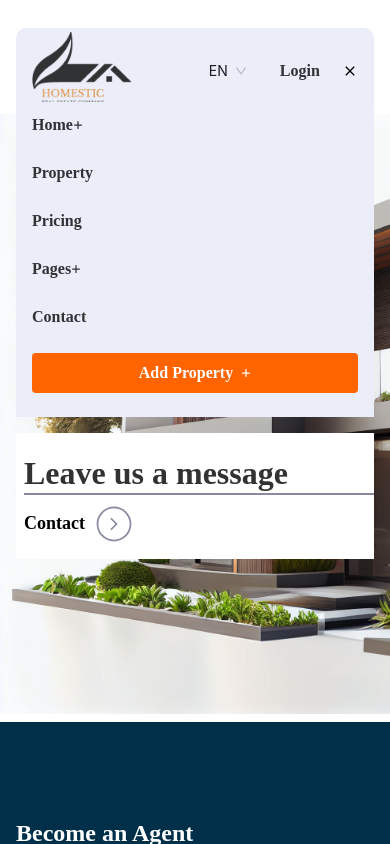
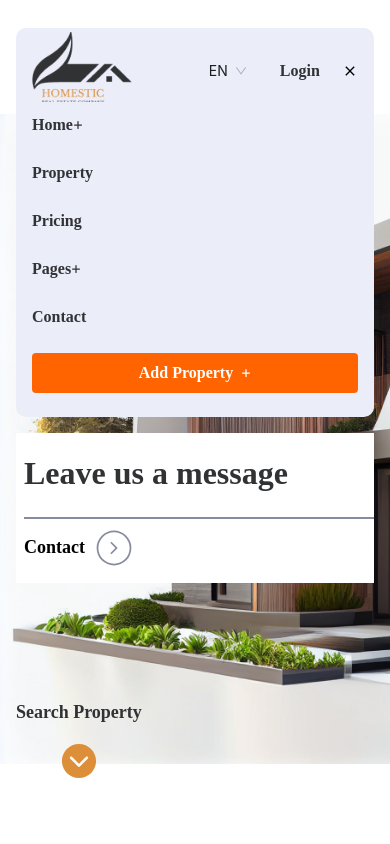
Before and after one commit to Tasniasamia/Project_Structure, a Next.js app: page /home4 in a window 390 px wide. Both pictures are taken after a click on the icon 350 px from the left and 71 px from the top of the page. Shown: the top 844 px of the page. Built offline with nearby package versions, Linux system fonts and the light colour scheme.

Commit message:
hero of home4

```diff
--- a/app/components/(site)/home4/hero.js
+++ b/app/components/(site)/home4/hero.js
@@ -1,11 +1,17 @@
 "use client";
 import { CiCircleChevRight } from "react-icons/ci";
+import { IoChevronDownCircle } from "react-icons/io5";
 
 const Hero = () => {
   return (
-    <div className="bg-[url('/hero2.png')] md:bg-contain bg-cover  md:h-[763px] h-[600px]  bg-no-repeat w-full ">
-      <div className="container flex xl:flex-row flex-col-reverse w-full h-full xl:justify-end xl:items-end ">
-        <div className="xl:basis-1/2 basis-full"></div>
+    <div className="bg-[url('/hero2.png')] xl:bg-contain bg-cover  xl:h-[763px] h-[650px]  bg-no-repeat w-full mb-[150px]">
+      <div className="container flex sm:flex-row flex-col-reverse w-full h-full sm:justify-end sm:items-end ">
+        <div className="xl:basis-1/2 basis-full relative container">
+         <div className="absolute bottom-[-18px] left-0 w-fit flex flex-col items-center gap-[16px]">
+         <button className="button-18 text-textdark">Search Property</button>
+         <IoChevronDownCircle className="text-strokeColor !text-[42px]"/>
+         </div>
+        </div>
         <div className="xl:basis-1/2 basis-full w-full h-full flex flex-col justify-between gap-6">
          {/* <div> */}
           <div className="w-full bg-[rgba(255,255,255,0.5)] bg-blur  pb-[25px] xl:pt-[159px] pt-4">
@@ -26,7 +32,7 @@ const Hero = () => {
            {/* message */}
            <div className="flex justify-end    ">
             <div className="bg-white pt-[21px]  pb-[14px] md:w-fit w-full sm:ps-[37px] ps-2">
-             <h4 className="header-4 text-textdark md:w-[177px] w-full">Leave us a message</h4>
+             <h4 className="header-4 text-textdark md:w-[177px] w-full">Leave us a message</h4><br/>
               <div className="flex flex-wrap gap-2 items-center ">
                 <div className="w-[381px] h-[2px] bg-borderColor" />
                 <button className="button-18">Contact</button>
--- a/app/components/(site)/siteLayout/header.js
+++ b/app/components/(site)/siteLayout/header.js
@@ -140,7 +140,7 @@ const Header = () => {
             <Dropdown
               overlay={menu2}
               trigger={["hover"]}
-              className="lg:flex hidden"
+              className="lg:flex hidden "
             >
               <div className="flex items-center text-textdark cursor-pointer group">
                 <span className="paragraph-6  group-hover:text-primary1 duration-150 transition-colors">
@@ -152,7 +152,7 @@ const Header = () => {
           </div>
         </div>
         {toggle && (
-          <div className=" top-[77px] lg:hidden flex flex-col gap-6 absolute  z-40 h-auto left-0 bg-[#ebedf9] pt-2 w-full container ">
+          <div className=" top-[77px] lg:hidden flex flex-col gap-6 absolute  z-40 h-auto left-0 bg-[#ebedf9] pt-2 w-full container rounded-b-[10px]">
             <Dropdown overlay={menu} trigger={["hover"]} className="">
               <div className="flex items-center  text-textdark group">
                 <span className="paragraph-6  group-hover:text-primary1 duration-150 transition-colors">
--- a/tailwind.config.js
+++ b/tailwind.config.js
@@ -17,7 +17,8 @@ module.exports = {
         textdark:"#313234",
         borderColor:"#888AA0",
         footertextColor:"#EAEEF9",
-        borderColor2:"#CED7E2"
+        borderColor2:"#CED7E2",
+        strokeColor:"#DD8E38"
 
 
 
```
